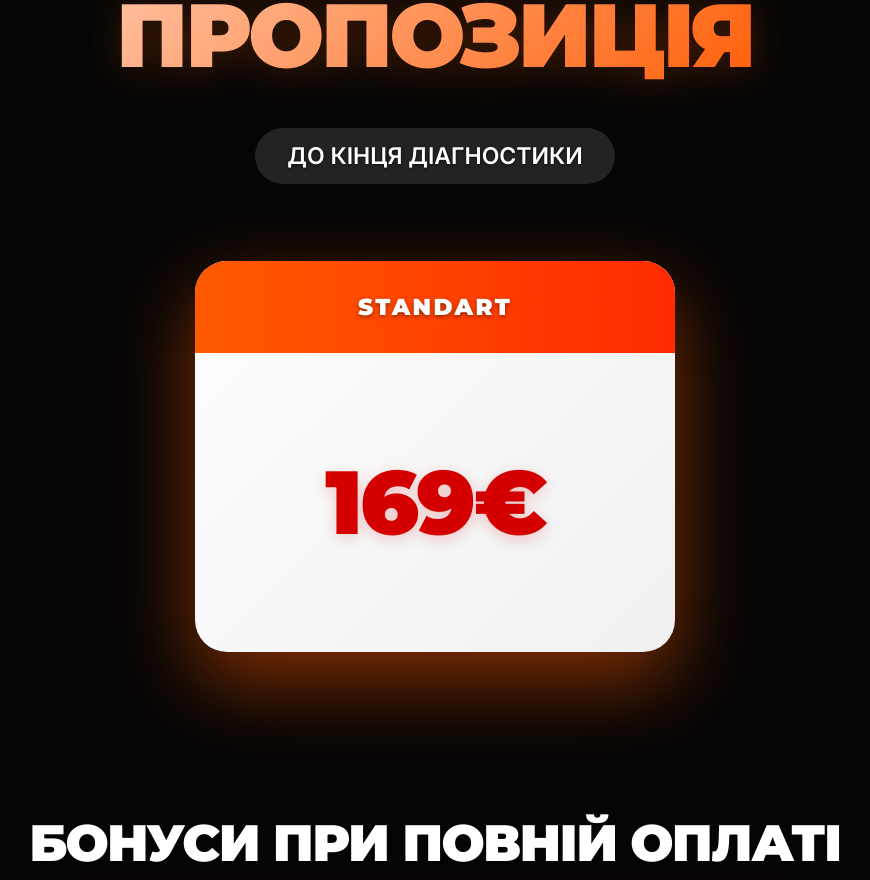
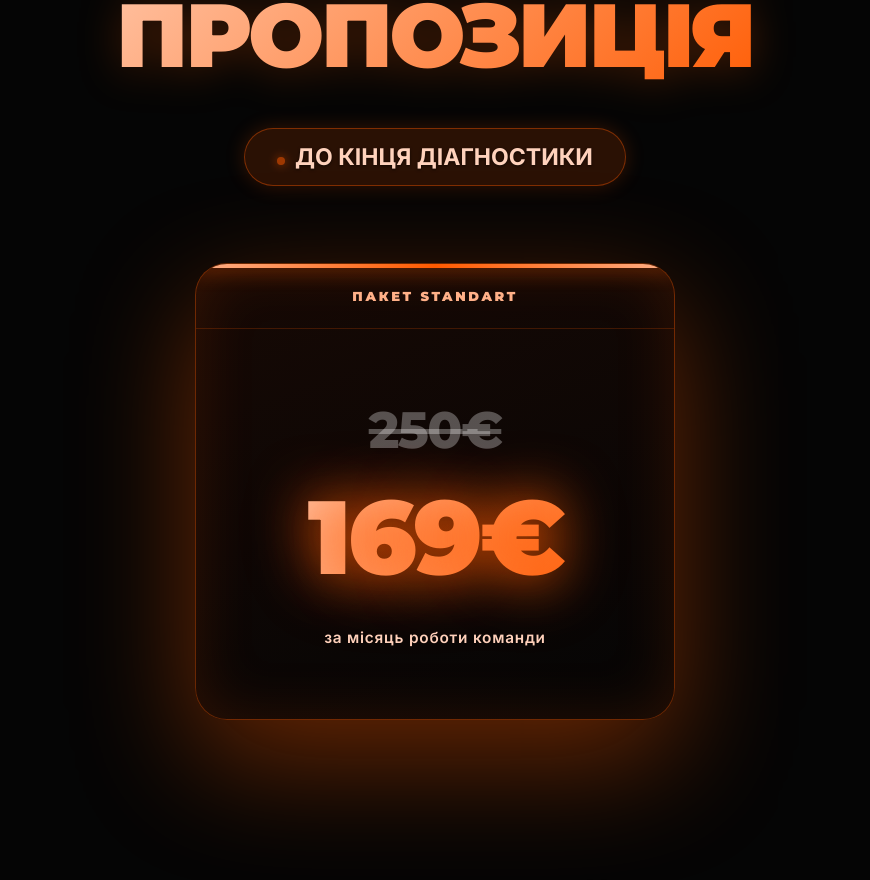
Before and after one commit to dehhaa13-collab/PREZA, a React (Vite) app: page / in a window 1280 px wide. Shown: the part 8515-9395 px from the top of the page, without its empty margins (205-1075 px from the left). Built offline with nearby package versions, Linux system fonts and the light colour scheme.

Commit message:
Redesign Special Offer price card: added pulsing indicator, deep glowing aura, and strikethrough original price

```diff
--- a/src/App.jsx
+++ b/src/App.jsx
@@ -325,12 +325,31 @@ function SlideSection({ slide }) {
       <motion.div initial="hidden" whileInView="show" viewport={viewConfig} style={{ display: 'flex', flexWrap: 'wrap', alignItems: 'center', justifyContent: 'center', width: '100%', gap: 'clamp(40px, 6vw, 80px)' }}>
         <motion.div variants={titleAnim} style={{ display: 'flex', flexDirection: 'column', textAlign: 'center', alignItems: 'center' }}>
           <h2 className="title-font text-gradient-primary clamp-h1" style={{ fontWeight: 900, whiteSpace: 'pre-line', marginBottom: 'clamp(16px, 2vw, 30px)' }}>{slide.label}</h2>
-          <h3 className="clamp-sub text-readable" style={{ fontWeight: 600, color: '#fff', background: 'rgba(255,255,255,0.12)', padding: '12px 32px', borderRadius: '100px' }}>{slide.subLabel}</h3>
+          <h3 className="clamp-sub text-readable" style={{ fontWeight: 800, color: '#FFD2BC', background: 'rgba(255, 90, 0, 0.15)', border: '1px solid rgba(255, 90, 0, 0.4)', padding: '12px 32px', borderRadius: '100px', boxShadow: '0 0 20px rgba(255, 90, 0, 0.2)' }}>
+            <motion.span animate={{ opacity: [1, 0.5, 1] }} transition={{ duration: 1.5, repeat: Infinity, ease: 'easeInOut' }} style={{ display: 'inline-block', width: '8px', height: '8px', background: '#FF5A00', borderRadius: '50%', marginRight: '10px', boxShadow: '0 0 10px #FF5A00' }} />
+            {slide.subLabel}
+          </h3>
         </motion.div>
 
-        <motion.div variants={itemAnim} className="price-card" style={{ background: 'linear-gradient(135deg, #FFFFFF, #F0F0F0)', boxShadow: '0 30px 80px rgba(255,90,0,0.5)' }}>
-          <div className="clamp-sub title-font" style={{ textShadow: '0 2px 4px rgba(0,0,0,0.4)', background: 'linear-gradient(90deg, var(--primary), #FF2A00)', padding: 'clamp(18px, 2.5vw, 30px)', textAlign: 'center', fontWeight: 900, color: '#fff', letterSpacing: '0.1em' }}>{slide.package}</div>
-          <div className="title-font clamp-h1" style={{ textShadow: '0 4px 16px rgba(200,0,0,0.2)', padding: 'clamp(50px, 8vw, 100px) clamp(20px, 4vw, 40px)', textAlign: 'center', fontWeight: 900, color: '#D40000' }}>{slide.price}</div>
+        <motion.div variants={itemAnim} className="price-card" style={{
+          background: 'linear-gradient(160deg, rgba(25, 10, 5, 0.9), rgba(5, 5, 5, 0.95))',
+          backdropFilter: 'blur(30px)',
+          border: '1px solid rgba(255, 90, 0, 0.4)',
+          boxShadow: '0 40px 120px rgba(255, 90, 0, 0.4), inset 0 0 60px rgba(255, 90, 0, 0.15)',
+          display: 'flex', flexDirection: 'column', position: 'relative', overflow: 'hidden'
+        }}>
+          {/* Top glowing stripe */}
+          <div style={{ position: 'absolute', top: 0, left: 0, right: 0, height: '4px', background: 'linear-gradient(90deg, #FFB088, #FF5A00, #FFB088)', boxShadow: '0 0 20px #FF5A00' }} />
+
+          <div className="title-font" style={{ width: '100%', padding: 'clamp(20px, 3vw, 24px)', textAlign: 'center', fontWeight: 900, letterSpacing: '0.2em', textTransform: 'uppercase', color: '#FFB088', fontSize: '13px', borderBottom: '1px solid rgba(255,90,0,0.2)' }}>
+            Пакет {slide.package}
+          </div>
+
+          <div style={{ padding: 'clamp(40px, 6vw, 70px) clamp(30px, 5vw, 60px)', display: 'flex', flexDirection: 'column', alignItems: 'center' }}>
+            <span className="title-font clamp-h2" style={{ color: 'rgba(255,255,255,0.3)', textDecoration: 'line-through', fontWeight: 700, marginBottom: '4px' }}>250€</span>
+            <span className="title-font text-gradient-primary clamp-h1" style={{ fontWeight: 900, lineHeight: 1, fontSize: 'clamp(4rem, 10vw, 6.5rem)', textShadow: '0 0 60px rgba(255, 90, 0, 0.8)' }}>{slide.price}</span>
+            <span className="clamp-p" style={{ color: '#FFD2BC', marginTop: '16px', fontWeight: 600, letterSpacing: '0.05em' }}>за місяць роботи команди</span>
+          </div>
         </motion.div>
       </motion.div>
     );
```
